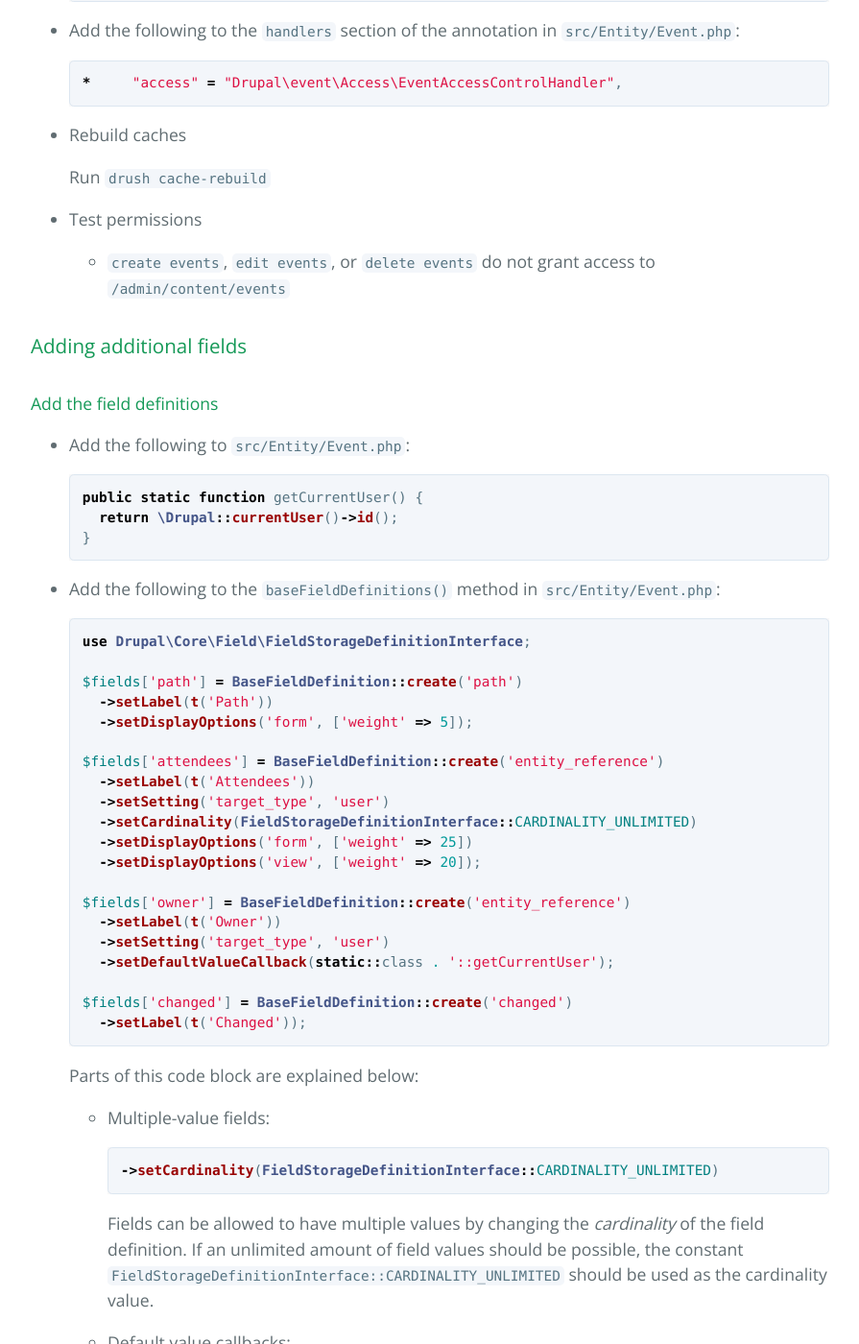
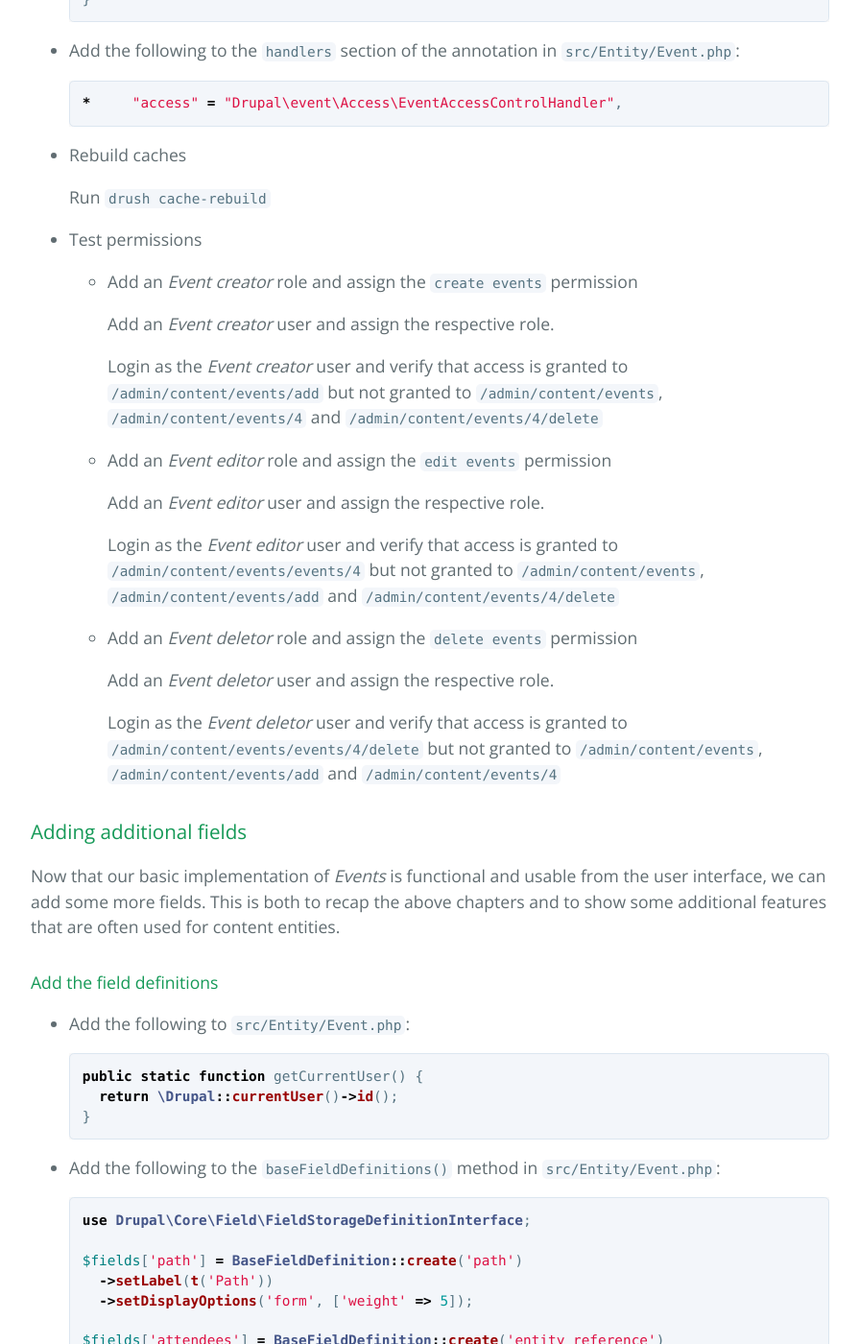
Before and after one commit to drupal-entity-training/event, a Jekyll site: the page built from index.md, in a window 1280 px wide and 1400 px high, scrolled down 31694 px. Shown: the whole window at 96% size, without its empty margins (192-1087 px from the left). Built offline with Jekyll 4.4.1, drawn with Linux system fonts in a browser that asks for light colours; some of the changed text lies outside the part shown.

Commit message:
Add some introductory text to adding new fields.

```diff
--- a/index.md
+++ b/index.md
@@ -294,6 +294,7 @@ additional fields.
   use Drupal\Core\Field\BaseFieldDefinition;
 
   public static function baseFieldDefinitions(EntityTypeInterface $entity_type) {
+    // Get field definitions for 'id' and 'uuid' from the parent.
     $fields = parent::baseFieldDefinitions($entity_type);
 
     $fields['title'] = BaseFieldDefinition::create('string')
@@ -1499,10 +1500,38 @@ view events:
 
 * Test permissions
 
-  * `create events`, `edit events`, or `delete events` do not grant
-    access to `/admin/content/events`
+  * Add an _Event creator_ role and assign the `create events` permission
+
+    Add an _Event creator_ user and assign the respective role.
+
+    Login as the _Event creator_ user and verify that access is granted to
+     `/admin/content/events/add` but not granted to `/admin/content/events`,
+     `/admin/content/events/4` and `/admin/content/events/4/delete`
+
+  * Add an _Event editor_ role and assign the `edit events` permission
+
+    Add an _Event editor_ user and assign the respective role.
+
+    Login as the _Event editor_ user and verify that access is granted to
+     `/admin/content/events/events/4` but not granted to
+     `/admin/content/events`, `/admin/content/events/add` and
+     `/admin/content/events/4/delete`
+
+  * Add an _Event deletor_ role and assign the `delete events` permission
+
+    Add an _Event deletor_ user and assign the respective role.
+
+    Login as the _Event deletor_ user and verify that access is granted to
+     `/admin/content/events/events/4/delete` but not granted to
+     `/admin/content/events`, `/admin/content/events/add` and
+     `/admin/content/events/4`
 
 ### Adding additional fields
+
+Now that our basic implementation of _Events_ is functional and usable from the
+user interface, we can add some more fields. This is both to recap the above
+chapters and to show some additional features that are often used for content
+entities.
 
 #### Add the field definitions
 
```
